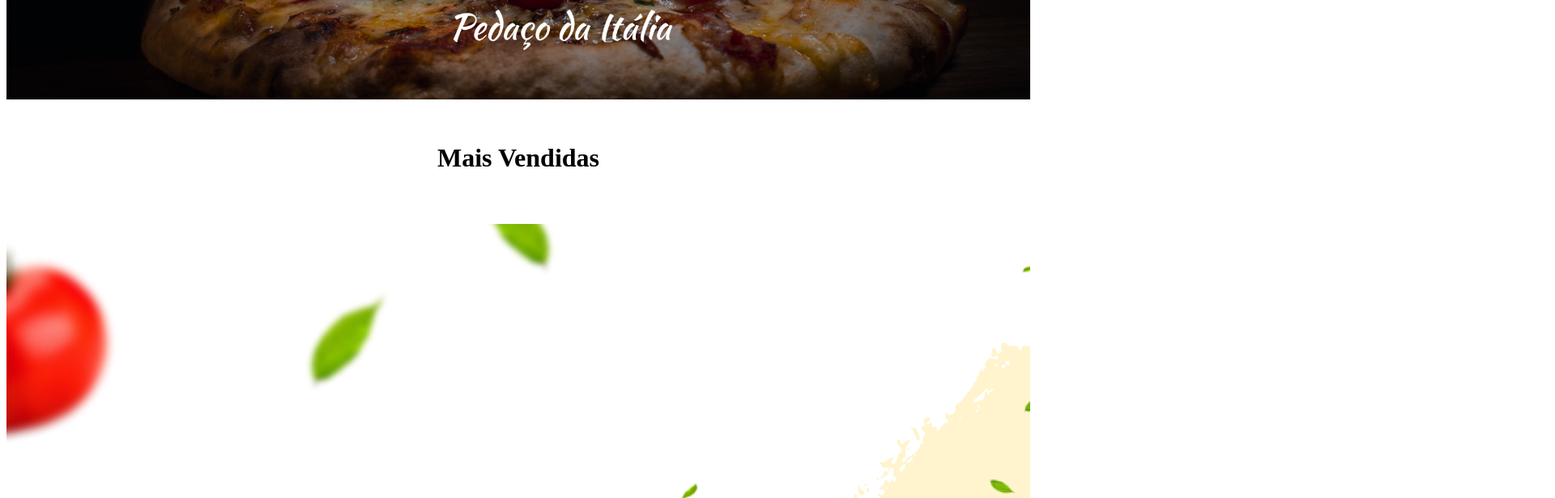
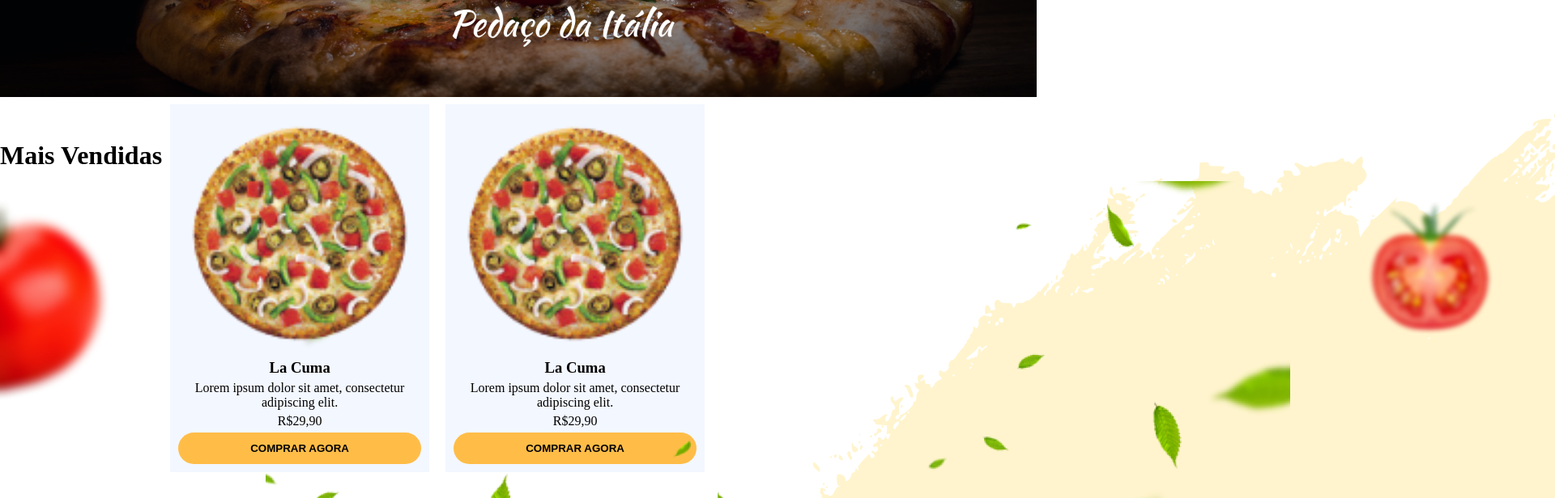
Before and after one commit to Anselmo17/LaPizza, an Angular app: page / in a window 1280 px wide. Shown: the part 280-896 px from the top of the page at 81% size, 1920 px wide, since content can reach past the window. Built offline with nearby package versions, Linux system fonts and the light colour scheme.

Commit message:
FEAT:Adicionando a seção de listar as pizzas

```diff
--- a/src/app/app.component.html
+++ b/src/app/app.component.html
@@ -1,21 +1,42 @@
 <section class="container">
 
 
-   <!-- Banner -->
+  <!-- Banner -->
   <section class="banner">
     <img src="../assets/hero.png">
   </section>
 
-   <!-- Vendas Pizzas -->
+  <!-- Vendas Pizzas -->
   <section class="vendidas">
 
+
+    <!-- Lista das pizzas -->
     <section class="pizzas">
-      <h2>Mais Vendidas</h2>
+      <div class="list-sales">
+        <img src="../assets/bg.png">
+        <h2>Mais Vendidas</h2>
 
-      <div class="list-sales">
-         <div class="card">
+        <div class="card">
+          <img src="../assets/pizza.png">
+          <h3>La Cuma</h3>
+          <p>
+            Lorem ipsum dolor sit amet,
+            consectetur adipiscing elit.
+          </p>
+          <span>R$29,90</span>
+          <button type="button">COMPRAR AGORA</button>
+        </div>
 
-         </div>
+        <div class="card">
+          <img src="../assets/pizza.png">
+          <h3>La Cuma</h3>
+          <p>
+            Lorem ipsum dolor sit amet,
+            consectetur adipiscing elit.
+          </p>
+          <span>R$29,90</span>
+          <button type="button">COMPRAR AGORA</button>
+        </div>
       </div>
     </section>
   </section>
--- a/src/app/app.component.scss
+++ b/src/app/app.component.scss
@@ -14,13 +14,58 @@
 }
 
 .vendidas{
-    background-image: url('../assets/bg.png');
-    height: 746px;
+    height: 100%;
+    max-height: 746px;
+    margin-top: auto;
+    position: relative;
 }
 
+.vendidas img {
+    position: absolute;
+}
+
+.pizzas {
+    max-width: 1237px;
+    width: 100%;
+}
+
+
 .pizzas h2 {
-    margin-top: 50px;
     text-align: center;
     font-weight: bolder;
     font-size: 2em;
+    margin-top: 50px;
+    position: relative;
+    // margin-left: 45%;
 }
+
+
+.card {
+    padding: 10px;
+    background-color: #f3f7ff;
+    gap: 5px;
+    display: flex;
+    flex-direction: column;
+    width: 300px;
+    margin: 5px 10px;
+    text-align: center;
+    justify-content: center;
+    // align-items: center;
+}
+
+.card img {
+    position: relative;
+}
+
+
+button{
+    background-color: #FFBD48;
+    padding: 12px 40px;
+    border-radius: 25px;
+    font-weight: bolder;
+}
+
+
+.list-sales{
+    display: flex;
+}
--- a/src/styles.scss
+++ b/src/styles.scss
@@ -1 +1,10 @@
 /* You can add global styles to this file, and also import other style files */
+
+
+* {
+    padding:0;
+    margin:0;
+    vertical-align:baseline;
+    list-style:none;
+    border:0
+    }
```
Also changed, not shown: src/assets/pizza.png (added).
